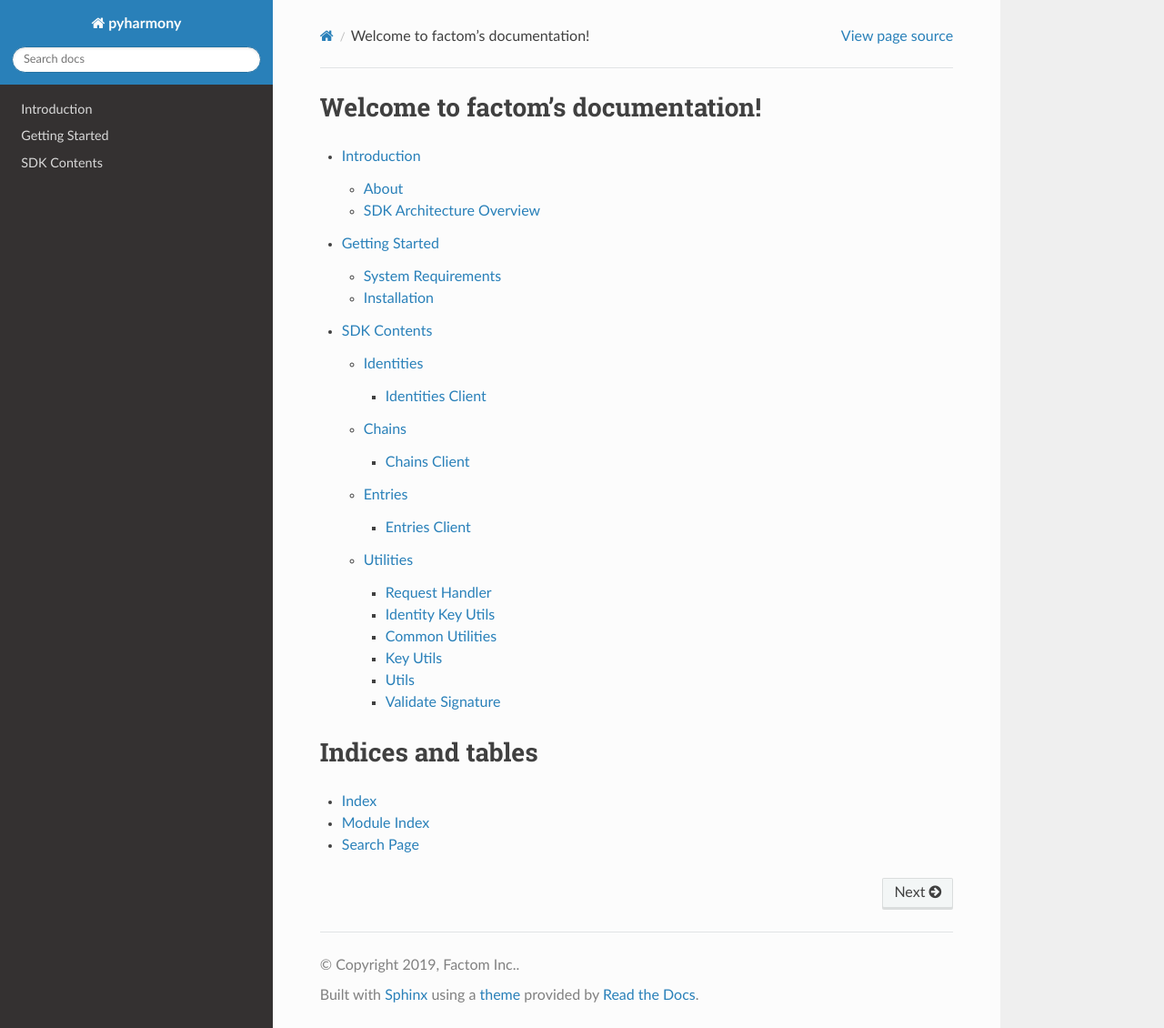
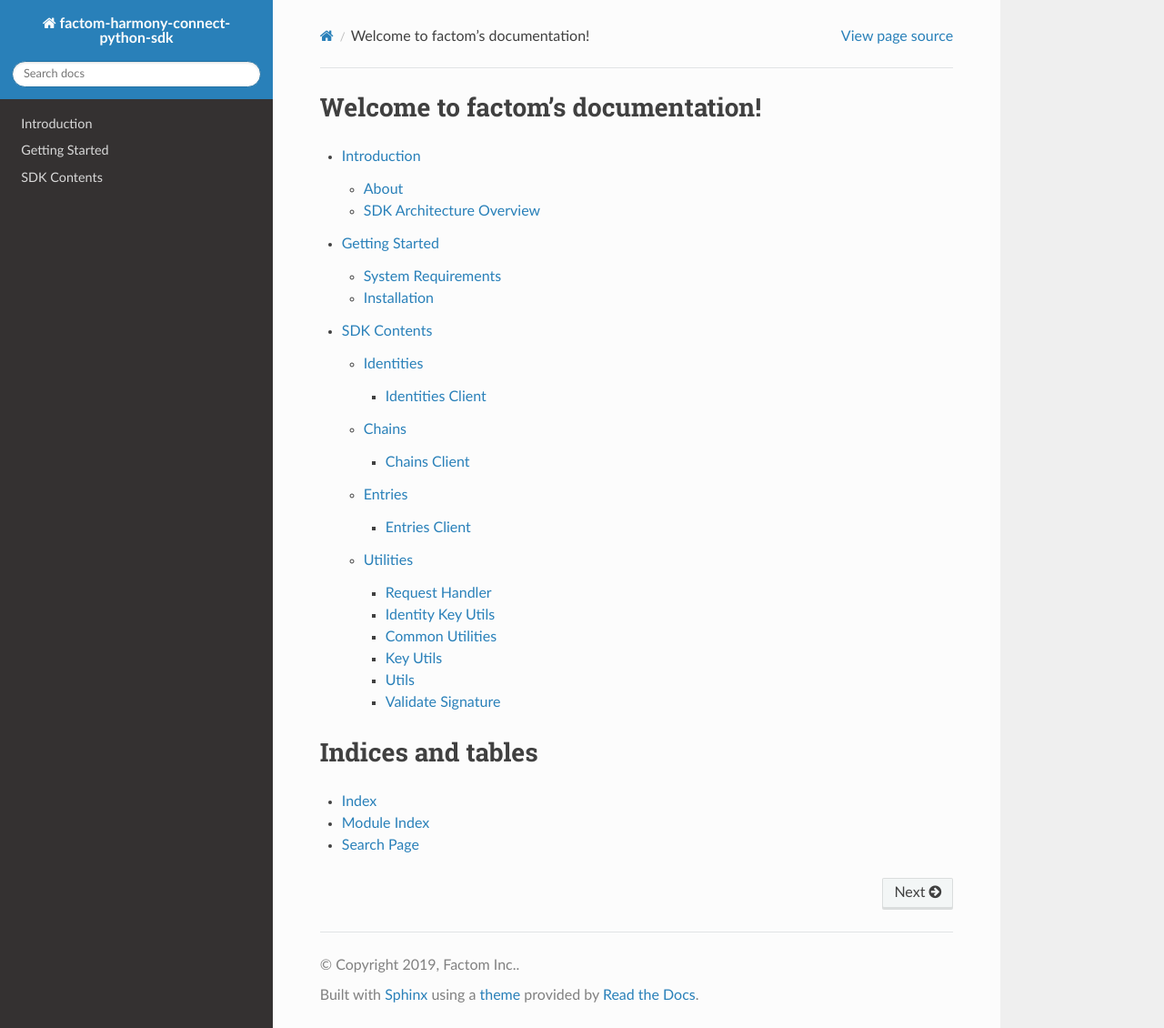
Before and after one commit to FPriv/factom-harmony-connect-python-sdk, a Sphinx documentation site: the page built from docs/index.rst, in a window 1280 px wide and 1130 px high. Shown: the whole window at 91% size. Built offline with Sphinx 7.4.7 and the Read the Docs theme 2.0.0, drawn with Linux system fonts in a browser that asks for light colours.

Commit message:
Changed conf

```diff
--- a/docs/conf.py
+++ b/docs/conf.py
@@ -18,7 +18,7 @@ sys.path.insert(0, os.path.abspath('../..'))
 
 # -- Project information -----------------------------------------------------
 
-project = 'pyharmony'
+project = 'factom-harmony-connect-python-sdk'
 copyright = '2019, Factom Inc.'
 author = 'Factom Inc.'
 
```
